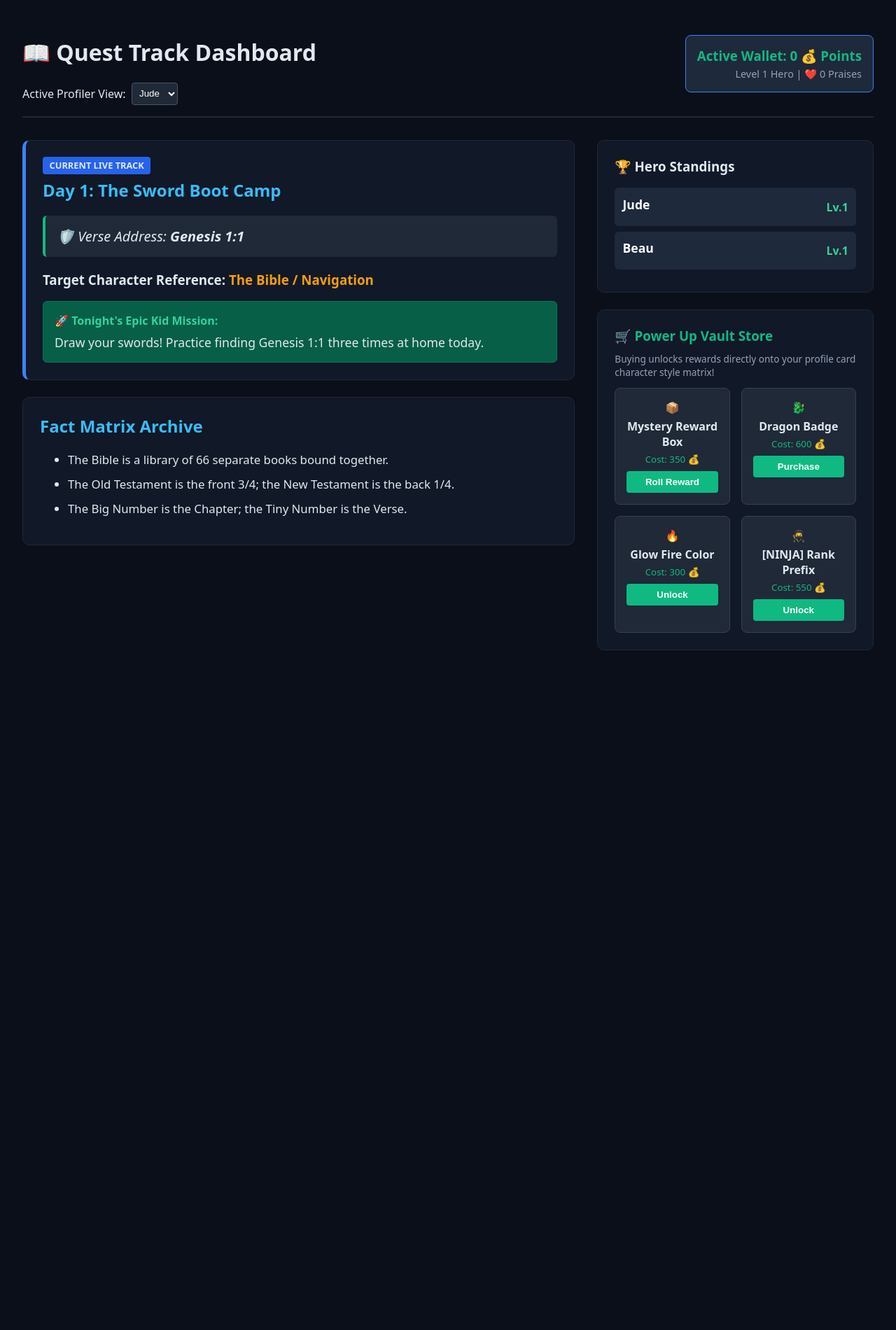
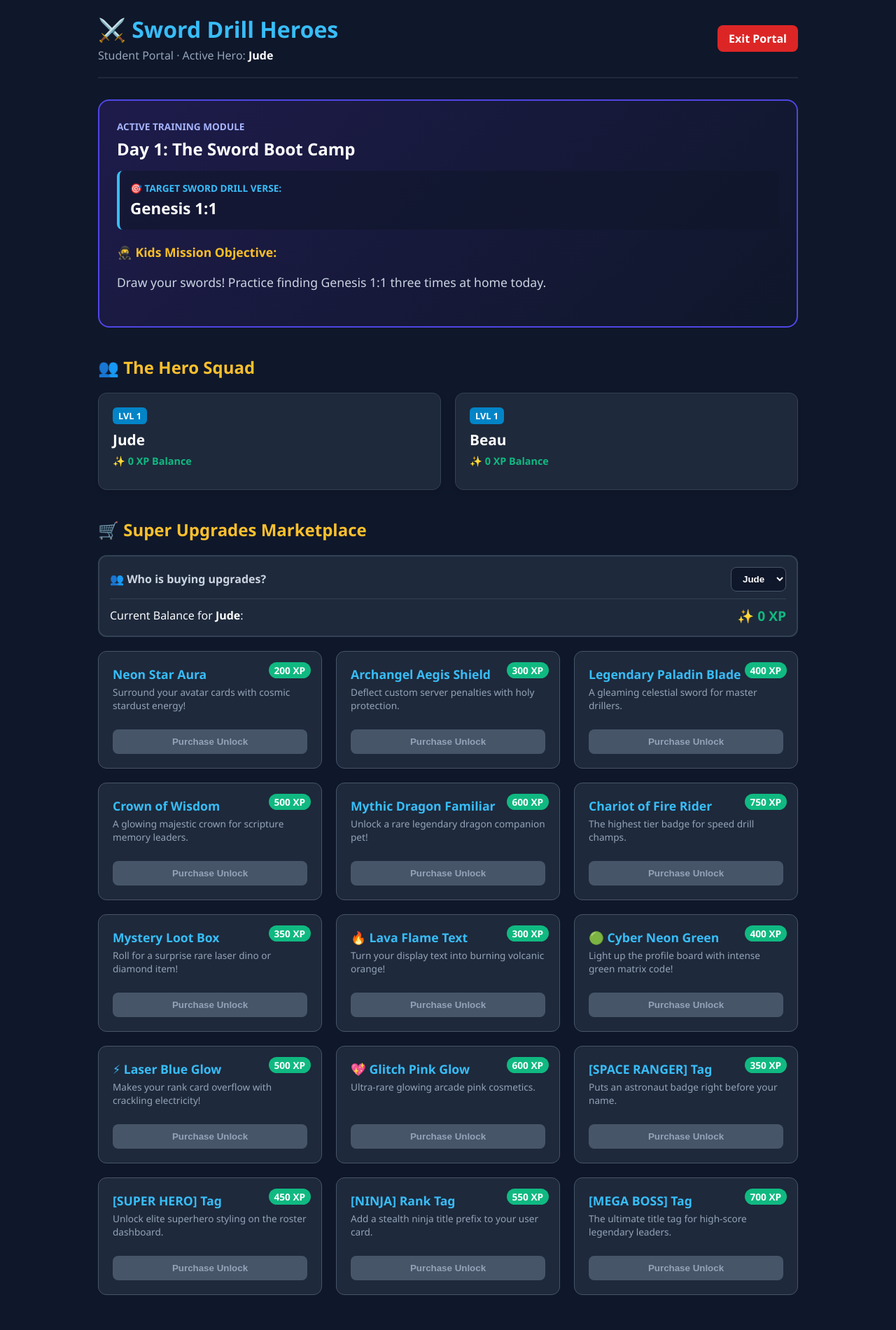
Before and after one commit to LiamN-Dev/bible_study_app, a Flask app: page /student in a window 1280 px wide. Shown: the whole page at 70% size. Before the commit the page ends 929 px from the top, so only its background shows below. Run offline with Flask 3, Linux system fonts and the light colour scheme; data comes from the database, SQL or seed files in the repository; data that the repository does not hold is empty.

Commit message:
Update student.html

```diff
--- a/templates/student.html
+++ b/templates/student.html
@@ -3,132 +3,142 @@
 <head>
     <meta charset="UTF-8">
     <meta name="viewport" content="width=device-width, initial-scale=1.0">
-    <title>Student Adventure Board</title>
+    <title>Student Dashboard - Sword Drill Heroes</title>
     <style>
-        body { background: #0b0f19; color: #e2e8f0; font-family: system-ui, sans-serif; margin: 0; padding: 2rem; }
-        .header { display: flex; justify-content: space-between; align-items: center; border-bottom: 2px solid #1e293b; padding-bottom: 1rem; margin-bottom: 2rem; }
-        .grid { display: grid; grid-template-columns: 2fr 1fr; gap: 2rem; }
-        .card { background: #111827; border: 1px solid #1f2937; padding: 1.5rem; border-radius: 10px; margin-bottom: 1.5rem; }
-        h2 { color: #38bdf8; margin-top: 0; }
-        .badge-list { display: flex; flex-wrap: wrap; gap: 0.5rem; margin-top: 0.5rem; }
-        .badge-pill { background: #1f2937; padding: 0.25rem 0.6rem; border-radius: 20px; font-size: 0.85rem; border: 1px solid #374151; display: inline-flex; align-items: center; }
-        .shop-grid { display: grid; grid-template-columns: 1fr 1fr; gap: 1rem; }
-        .shop-item { background: #1f2937; padding: 1rem; border-radius: 8px; border: 1px solid #374151; text-align: center; }
-        .shop-item button { width: 100%; background: #10b981; color: white; border: none; padding: 0.5rem; border-radius: 4px; cursor: pointer; font-weight: bold; margin-top: 0.5rem; }
-        .shop-item button:hover { background: #059669; }
-        .flash { background: #2563eb; color: white; padding: 1rem; border-radius: 6px; margin-bottom: 1rem; text-align: center; font-weight: bold; }
+        body { font-family: 'Segoe UI', Tahoma, Geneva, Verdana, sans-serif; background-color: #0f172a; color: #f8fafc; margin: 0; padding: 20px; }
+        .container { max-width: 1000px; margin: 0 auto; }
+        header { display: flex; justify-content: space-between; align-items: center; padding-bottom: 20px; border-bottom: 2px solid #1e293b; margin-bottom: 30px; }
+        h1 { color: #38bdf8; margin: 0; }
+        h2 { color: #fbc02d; margin-top: 40px; }
+        .grid { display: grid; grid-template-columns: repeat(auto-fit, minmax(280px, 1fr)); gap: 20px; margin-bottom: 30px; }
+        .card { background: #1e293b; border: 1px solid #334155; border-radius: 12px; padding: 20px; box-shadow: 0 4px 6px -1px rgba(0,0,0,0.1); position: relative; }
+        .lesson-card { background: linear-gradient(135deg, #1e1b4b 0%, #0f172a 100%); border: 2px solid #4f46e5; border-radius: 16px; padding: 25px; margin-bottom: 30px; }
+        .rank-badge { background: #0284c7; color: white; padding: 3px 8px; border-radius: 6px; font-size: 0.8rem; font-weight: bold; display: inline-block; margin-bottom: 8px; }
+        .praise-glow { background: #78350f; color: #fde047; border: 1px solid #ca8a04; padding: 3px 8px; border-radius: 6px; font-size: 0.8rem; font-weight: bold; display: inline-block; margin-left: 5px; margin-bottom: 8px; }
+        .badge-box { background: #334155; padding: 4px 8px; border-radius: 6px; font-size: 0.85rem; display: inline-block; margin: 3px; border: 1px solid #475569; }
+        .shop-card { background: #1e293b; border: 1px solid #475569; border-radius: 12px; padding: 20px; display: flex; flex-direction: column; justify-content: space-between; position: relative; }
+        .shop-cost { position: absolute; top: 15px; right: 15px; background: #10b981; color: white; font-size: 0.85rem; font-weight: bold; padding: 2px 8px; border-radius: 20px; }
+        .btn-shop { background: #2563eb; color: white; border: none; padding: 10px; border-radius: 8px; font-weight: bold; cursor: pointer; width: 100%; margin-top: 15px; transition: background 0.2s; }
+        .btn-shop:hover:not(:disabled) { background: #1d4ed8; }
+        .btn-shop:disabled { background: #475569; color: #94a3b8; cursor: not-allowed; }
+        .btn-logout { background: #dc2626; color: white; text-decoration: none; padding: 8px 16px; border-radius: 8px; font-weight: bold; }
     </style>
 </head>
 <body>
-    {% with messages = get_flashed_messages() %}
-        {% if messages %}
-            {% for msg in messages %}<div class="flash">{{ msg }}</div>{% endfor %}
+    <div class="container">
+        <header>
+            <div>
+                <h1>⚔️ Sword Drill Heroes</h1>
+                <p style="color: #94a3b8; margin: 5px 0 0 0;">
+                    Student Portal &middot; Active Hero:
+                    <span style="color: {{ shopper['name_color'] if shopper['name_color'] else '#ffffff' }}; text-shadow: {{ '0 0 10px ' + shopper['name_color'] if shopper['name_style'] == 'glow' else 'none' }}; font-weight: bold;">
+                        {{ shopper['player_title'] }}{{ shopper['display_name'] }}
+                    </span>
+                </p>
+            </div>
+            <a href="/" class="btn-logout">Exit Portal</a>
+        </header>
+
+        {% if day %}
+        <div class="lesson-card">
+            <span style="color: #a5b4fc; font-weight: bold; text-transform: uppercase; font-size: 0.85rem;">Active Training Module</span>
+            <h2 style="color: white; margin: 5px 0 15px 0;">{{ day['title'] }}</h2>
+            <div style="background: rgba(15, 23, 42, 0.6); padding: 15px; border-radius: 8px; border-left: 4px solid #38bdf8; margin-bottom: 20px;">
+                <span style="color: #38bdf8; font-size: 0.85rem; font-weight: bold; display: block; margin-bottom: 4px;">🎯 TARGET SWORD DRILL VERSE:</span>
+                <strong style="font-size: 1.4rem; color: #fff;">{{ day['verse'] }}</strong>
+            </div>
+            <h3 style="color: #fbbf24; font-size: 1.1rem; margin-bottom: 10px;">🥷 Kids Mission Objective:</h3>
+            <p style="font-size: 1.1rem; line-height: 1.5; color: #cbd5e1; margin-bottom: 25px;">{{ day['kids_mission'] }}</p>
+        </div>
         {% endif %}
-    {% endwith %}
 
-    <div class="header">
+        <h2>👥 The Hero Squad</h2>
+        <div class="grid">
+            {% for p in profiles %}
+            <div class="card">
                 <div>
-            <h1>📖 Quest Track Dashboard</h1>
-            <form action="/student/change_shopper" method="POST" style="display: flex; align-items: center; gap: 0.5rem;">
-                <label>Active Profiler View:</label>
-                <select name="shopper_username" onchange="this.form.submit()" style="background:#1f2937; color:white; padding:0.4rem; border-radius:4px; border:1px solid #4b5563;">
+                    <div class="rank-badge">LVL {{ p['level'] }}</div>
+                    {% if p['praise_count'] > 0 %}
+                        <div class="praise-glow">⭐ Parent Praised x{{ p['praise_count'] }}</div>
+                    {% endif %}
+                    <strong style="display: block; font-size: 1.3rem; margin-bottom: 5px;
+                        color: {{ p['name_color'] if p['name_color'] else '#ffffff' }};
+                        text-shadow: {{ '0 0 10px ' + p['name_color'] if p['name_style'] == 'glow' else 'none' }};">
+                        {{ p['player_title'] }}{{ p['display_name'] }}
+                    </strong>
+                    <span style="color: #10b981; font-weight: bold; font-size: 0.9rem;">✨ {{ p['points'] }} XP Balance</span>
+                    <div style="margin-top: 10px;">
+                        {% for b in p['badges'] %}
+                            <div class="badge-box">{{ b['emoji'] }} {{ b['badge_name'] }}</div>
+                        {% endfor %}
+                    </div>
+                </div>
+            </div>
+            {% endfor %}
+        </div>
+
+        <h2>🛒 Super Upgrades Marketplace</h2>
+        <div style="background: #1e293b; border: 2px solid #334155; border-radius: 12px; padding: 15px; margin-bottom: 20px;">
+            <form action="/student/change_shopper" method="POST" style="display: flex; align-items: center; justify-content: space-between; flex-wrap: wrap; gap: 10px;">
+                <label style="font-weight: bold; color: #cbd5e1;">👥 Who is buying upgrades?</label>
+                <select name="shopper_username" onchange="this.form.submit()" style="background: #0f172a; color: white; border: 1px solid #475569; padding: 8px 12px; border-radius: 8px; font-weight: bold; cursor: pointer;">
                     {% for p in profiles %}
-                        <option value="{{ p.username }}" {% if shopper.username == p.username %}selected{% endif %}>{{ p.display_name }}</option>
+                        <option value="{{ p['username'] }}" {% if p['username'] == shopper['username'] %}selected{% endif %}>
+                            {{ p['display_name'] }}
+                        </option>
                     {% endfor %}
                 </select>
             </form>
-        </div>
-        <div style="text-align: right; background: #1e293b; padding: 1rem; border-radius: 8px; border: 1px solid #3b82f6;">
-            <h3 style="margin:0; color:#10b981;">Active Wallet: {{ shopper.points }} 💰 Points</h3>
-            <p style="margin:0.25rem 0 0 0; font-size:0.9rem; color:#94a3b8;">Level {{ shopper.level }} Hero | ❤️ {{ shopper.praise_count }} Praises</p>
+            <div style="margin-top: 10px; padding-top: 10px; border-top: 1px solid #334155; display: flex; justify-content: space-between; align-items: center;">
+                <span>Current Balance for <strong style="color:{{ shopper['name_color'] }};">{{ shopper['display_name'] }}</strong>:</span>
+                <span style="color: #10b981; font-weight: bold; font-size: 1.2rem;">✨ <span id="current-shopper-points">{{ shopper['points'] }}</span> XP</span>
             </div>
         </div>
 
         <div class="grid">
+            {% for item_key, item in catalog.items() %}
+            <div class="shop-card">
+                <span class="shop-cost">{{ item['cost'] }} XP</span>
                 <div>
-            <div class="card" style="border-left: 5px solid #3b82f6;">
-                {% if day %}
-                    <span style="background: #2563eb; padding: 0.2rem 0.6rem; border-radius: 4px; font-weight: bold; font-size: 0.8rem;">CURRENT LIVE TRACK</span>
-                    <h2 style="margin-top: 0.5rem;">{{ day.title }}</h2>
-                    <p style="font-size: 1.25rem; font-style: italic; color: #e2e8f0; background: #1f2937; padding: 1rem; border-radius: 6px; border-left: 4px solid #10b981;">🛡️ Verse Address: <strong>{{ day.verse }}</strong></p>
-                    <h3>Target Character Reference: <span style="color:#f59e0b;">{{ day.character_name }}</span></h3>
-
-                    <div style="background: #065f46; padding: 1rem; border-radius: 6px; border: 1px solid #047857;">
-                        <h4 style="margin:0 0 0.5rem 0; color:#34d399;">🚀 Tonight's Epic Kid Mission:</h4>
-                        <p style="margin:0; font-size:1.1rem;">{{ day.kids_mission }}</p>
+                    <strong style="color: #38bdf8; font-size: 1.1rem; display: block;">{{ item['name'] if 'name' in item else item_key.capitalize() }}</strong>
+                    <p style="color: #94a3b8; font-size: 0.85rem; margin: 4px 0 10px 0;">{{ item['desc'] if 'desc' in item else 'Custom character asset bundle.' }}</p>
                 </div>
-                {% else %}
-                    <h2>No Lesson Active Currently</h2>
-                    <p>Tell the commander to assign an active lesson via the mission control room!</p>
-                {% endif %}
+                <form class="ajax-shop-form" action="/student/purchase_item/{{ shopper['username'] }}" method="POST">
+                    <input type="hidden" name="item_key" value="{{ item_key }}">
+                    <button type="submit" class="btn-shop" {% if shopper['points'] < item['cost'] %}disabled{% endif %}>
+                        Purchase Unlock
+                    </button>
+                </form>
             </div>
-
-            <div class="card">
-                <h2>Fact Matrix Archive</h2>
-                {% if facts %}
-                    <ul>
-                    {% for fact in facts %}
-                        <li style="margin-bottom: 0.75rem; font-size: 1.05rem;">{{ fact.fact_text }}</li>
             {% endfor %}
-                    </ul>
-                {% else %}
-                    <p style="color:#6b7280;">No facts assigned to this track module.</p>
-                {% endif %}
         </div>
     </div>
 
-        <div>
-            <div class="card">
-                <h3 style="margin-top:0;">🏆 Hero Standings</h3>
-                {% for prof in profiles %}
-                    <div style="padding: 0.7rem; border-bottom: 1px solid #1fr; display:flex; justify-content:space-between; align-items:center; background:#1e293b; margin-bottom:0.5rem; border-radius:6px;">
-                        <div>
-                            <span style="font-weight: bold; font-size:1.1rem; color: {{ prof.name_color }}; {% if prof.name_style == 'glow' %}text-shadow: 0 0 8px {{ prof.name_color }};{% endif %}">
-                                {{ prof.player_title }}{{ prof.display_name }}
-                            </span>
-                            <div class="badge-list">
-                                {% for badge in prof.badges %}
-                                    <span class="badge-pill" title="{{ badge.badge_name }}">{{ badge.emoji }}</span>
-                                {% endfor %}
-                            </div>
-                        </div>
-                        <span style="color:#34d399; font-weight:bold;">Lv.{{ prof.level }}</span>
-                    </div>
-                {% endfor %}
-            </div>
+    <script>
+        document.querySelectorAll('.ajax-shop-form').forEach(form => {
+            form.addEventListener('submit', function(e) {
+                e.preventDefault();
+                const submitBtn = this.querySelector('.btn-shop');
+                submitBtn.disabled = true;
+                submitBtn.innerText = "Processing...";
 
-            <div class="card">
-                <h3 style="margin-top:0; color:#10b981;">🛒 Power Up Vault Store</h3>
-                <p style="font-size:0.85rem; color:#94a3b8; margin-top:-0.5rem;">Buying unlocks rewards directly onto your profile card character style matrix!</p>
-
-                <div class="shop-grid">
-                    <div class="shop-item">
-                        <span>📦</span>
-                        <h4 style="margin:5px 0;">Mystery Reward Box</h4>
-                        <small style="color:#10b981; display:block;">Cost: 350 💰</small>
-                        <form action="/student/purchase_item/{{ shopper.username }}" method="POST"><input type="hidden" name="item_key" value="lootbox"><button type="submit">Roll Reward</button></form>
-                    </div>
-                    <div class="shop-item">
-                        <span>🐉</span>
-                        <h4 style="margin:5px 0;">Dragon Badge</h4>
-                        <small style="color:#10b981; display:block;">Cost: 600 💰</small>
-                        <form action="/student/purchase_item/{{ shopper.username }}" method="POST"><input type="hidden" name="item_key" value="dragon"><button type="submit">Purchase</button></form>
-                    </div>
-                    <div class="shop-item">
-                        <span>🔥</span>
-                        <h4 style="margin:5px 0;">Glow Fire Color</h4>
-                        <small style="color:#10b981; display:block;">Cost: 300 💰</small>
-                        <form action="/student/purchase_item/{{ shopper.username }}" method="POST"><input type="hidden" name="item_key" value="color_fire"><button type="submit">Unlock</button></form>
-                    </div>
-                    <div class="shop-item">
-                        <span>🥷</span>
-                        <h4 style="margin:5px 0;">[NINJA] Rank Prefix</h4>
-                        <small style="color:#10b981; display:block;">Cost: 550 💰</small>
-                        <form action="/student/purchase_item/{{ shopper.username }}" method="POST"><input type="hidden" name="item_key" value="title_ninja"><button type="submit">Unlock</button></form>
-                    </div>
-                </div>
-            </div>
-        </div>
-    </div>
+                fetch(this.action, {
+                    method: 'POST',
+                    body: new FormData(this),
+                    headers: { 'X-Requested-With': 'XMLHttpRequest' }
+                })
+                .then(res => res.json())
+                .then(data => {
+                    alert(data.message);
+                    if (data.success) {
+                        window.location.reload(); // Quick refresh only on successful transactions to apply styles safely
+                    } else {
+                        submitBtn.disabled = false;
+                        submitBtn.innerText = "Purchase Unlock";
+                    }
+                });
+            });
+        });
+    </script>
 </body>
 </html>
```
Lines whose indentation alone changed are shown as unchanged.
